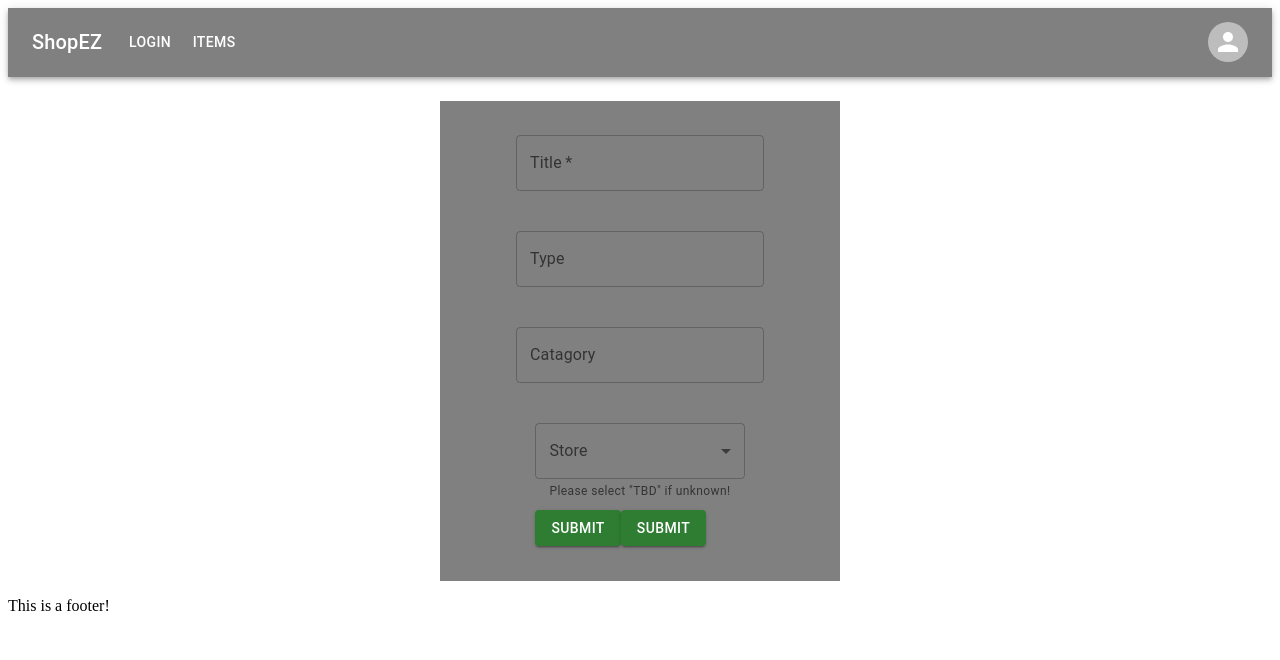
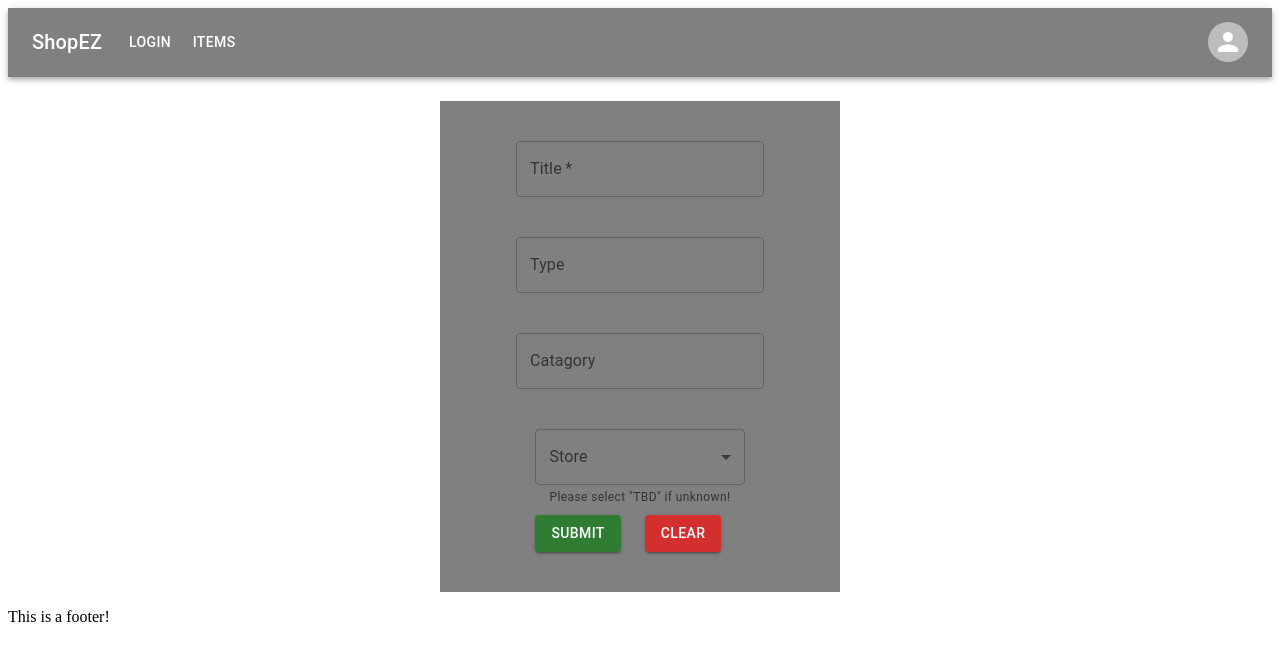
Before and after one commit to TheRealJoshuaMathia/ShopEZ, a React (Create React App) app in the folder client/: page /additem in a window 1280 px wide. Shown: the top 660 px of the page. Built offline with nearby package versions, Linux system fonts and the light colour scheme.

Commit message:
Additem is functional with submission to backend working

```diff
--- a/client/src/Components/AddItem.js
+++ b/client/src/Components/AddItem.js
@@ -5,6 +5,7 @@ import TextField from "@mui/material/TextField";
 import { ThemeProvider, createTheme } from "@mui/material/styles";
 import Grid from "@mui/material/Grid";
 import MenuItem from "@mui/material/MenuItem";
+import { Link } from "react-router-dom";
 
 //AddItem Styling
 
@@ -85,6 +86,7 @@ export default class AddItem extends Component {
       store: event.target.value,
     });
   }
+
   saveItem() {
     var data = {
       title: this.state.title,
@@ -110,6 +112,7 @@ export default class AddItem extends Component {
         console.log(event);
       });
   }
+
   newItem() {
     this.setState({
       title: "",
@@ -128,7 +131,7 @@ export default class AddItem extends Component {
             <div>
               <h4>Submitted successfully!</h4>
               <Button variant="contained" color="success">
-                Success
+                <Link to="/items">Items</Link>
               </Button>
             </div>
           ) : (
@@ -139,7 +142,6 @@ export default class AddItem extends Component {
               alignItems="center"
               sx={{
                 background: "white",
-                minHeight: "50vh",
               }}
             >
               <Grid
@@ -151,7 +153,7 @@ export default class AddItem extends Component {
                 justifyContent="center"
                 wrap="nowrap"
                 alignItems="center"
-                sx={{ background: "gray", height: "60vh", width: "50vh" }}
+                sx={{ background: "gray", height: "inherit", width: "50vh" }}
               >
                 <Grid item marginTop={5} marginBottom={5}>
                   <TextField
@@ -160,6 +162,8 @@ export default class AddItem extends Component {
                     id="outlined-basic"
                     label="Title"
                     variant="outlined"
+                    value={this.state.title}
+                    onChange={this.onChangeTitle}
                   />
                 </Grid>
                 <Grid item marginBottom={5}>
@@ -168,6 +172,8 @@ export default class AddItem extends Component {
                     id="outlined-basic"
                     label="Type"
                     variant="outlined"
+                    value={this.state.type}
+                    onChange={this.onChangeType}
                   />
                 </Grid>
                 <Grid item marginBottom={5}>
@@ -176,6 +182,8 @@ export default class AddItem extends Component {
                     id="outlined-basic"
                     label="Catagory"
                     variant="outlined"
+                    value={this.state.catagory}
+                    onChange={this.onChangeCatagory}
                   ></TextField>
                 </Grid>
                 <Grid item marginBottom={5}>
@@ -185,7 +193,7 @@ export default class AddItem extends Component {
                     label="Store"
                     variant="outlined"
                     placeholder="Select"
-                    value={this.store}
+                    value={this.state.store}
                     onChange={this.onChangeStore}
                     select
                     helperText={`Please select "TBD" if unknown!`}
@@ -196,15 +204,23 @@ export default class AddItem extends Component {
                       </MenuItem>
                     ))}
                   </TextField>
-                  <Grid direction="row" display="flex" marginRight={3}>
-                    <Grid item marginTop={1}>
-                      <Button variant="contained" color="success">
+                  <Grid direction="row" display="flex">
+                    <Grid item marginTop={1} marginRight={3}>
+                      <Button
+                        variant="contained"
+                        color="success"
+                        onClick={this.saveItem}
+                      >
                         Submit
                       </Button>
                     </Grid>
                     <Grid item marginTop={1}>
-                      <Button variant="contained" color="success">
-                        Submit
+                      <Button
+                        variant="contained"
+                        color="error"
+                        onClick={this.newItem}
+                      >
+                        Clear
                       </Button>
                     </Grid>
                   </Grid>
```
